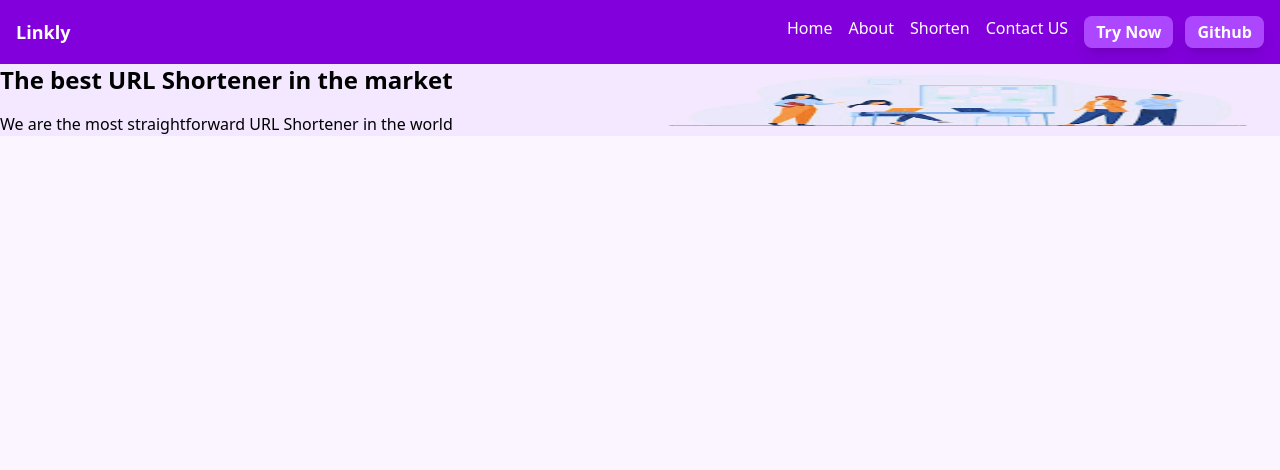
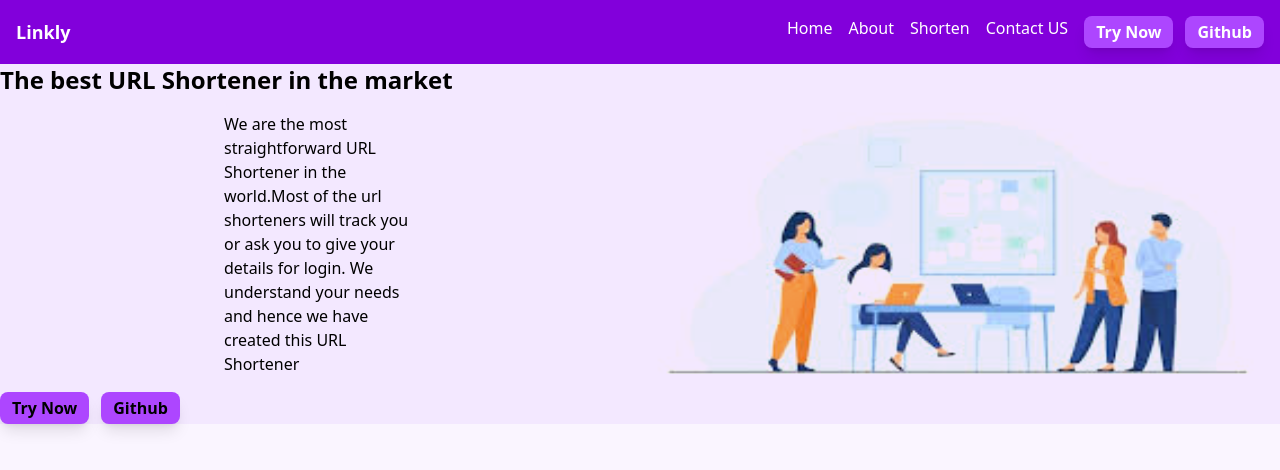
Before and after one commit to Chirag26mahajan/URL-Shortener, a Next.js app: page / in a window 1280 px wide. Shown: the top 470 px of the page. Built offline with nearby package versions, Linux system fonts and the light colour scheme.

Commit message:
Updated page.js

```diff
--- a/src/app/page.js
+++ b/src/app/page.js
@@ -1,12 +1,18 @@
 import Image from "next/image";
+import Link from "next/link";
+export default function Home() {
 
-export default function Home() {
   return (
     <main className="bg-purple-100">
       <section className="grid grid-cols-2 h-{50vh}">
         <div className="flex flex-col gap-4 items-centre justify-center">
-          <p className=" text-2xl font-bold">The best URL Shortener in the market</p>
-          <p>We are the most straightforward URL Shortener in the world</p>
+          <p className= {`text-2xl font-bold`}>The best URL Shortener in the market</p>
+          <p className="px-56">We are the most straightforward URL Shortener in the world.Most of the url shorteners will track you or ask you to give your details for login. We understand your needs and hence we have created this URL Shortener
+          </p>
+          <li className='flex gap-3'>
+                <Link href="/generate"><button className='bg-purple-500 rounded-lg shadow-lg p-3 py-1 font-bold'>Try Now</button></Link>
+                <Link href="/github"><button className='bg-purple-500 rounded-lg shadow-lg p-3 py-1 font-bold'>Github</button></Link>
+            </li>
         </div>
         <div className="flex justify-start relative">
           <Image className='mix-blend-darken' alt="Image of a vector" src={"/vector.jpg"} fill={true}/>
```
